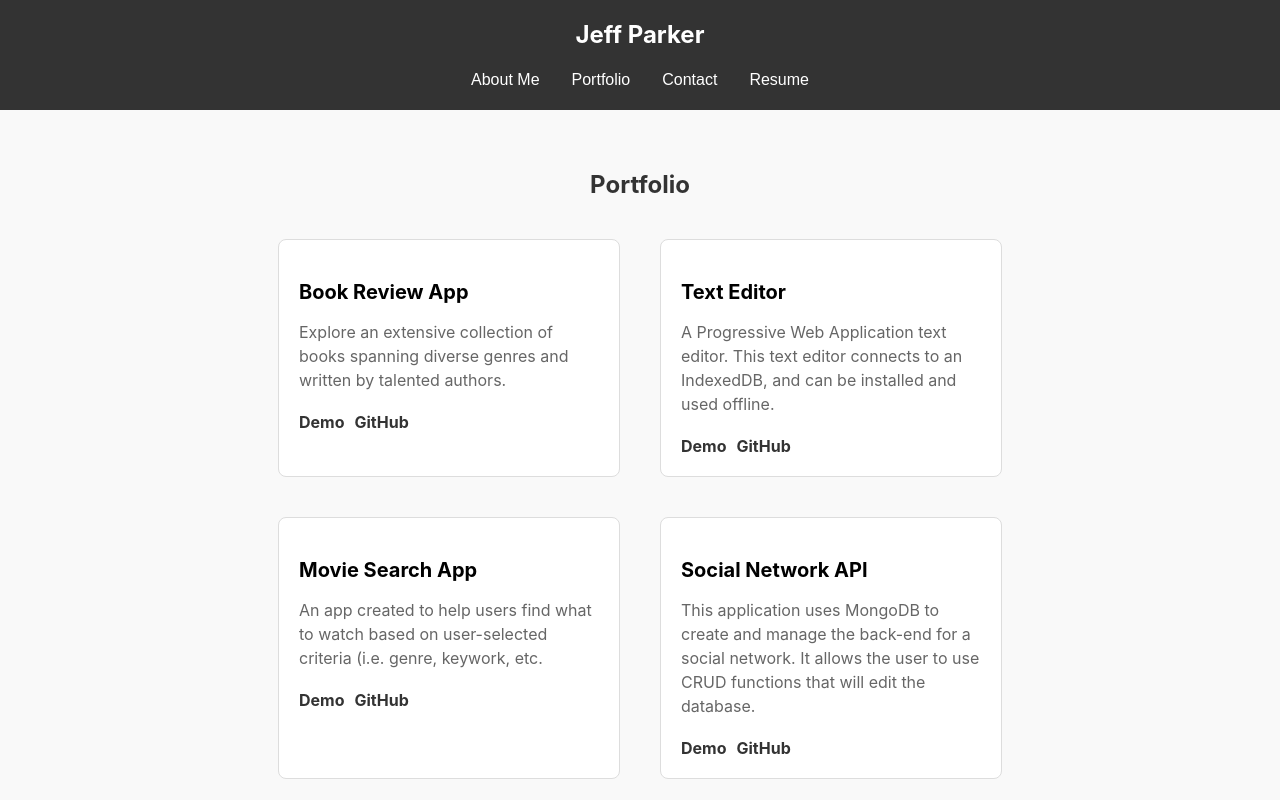
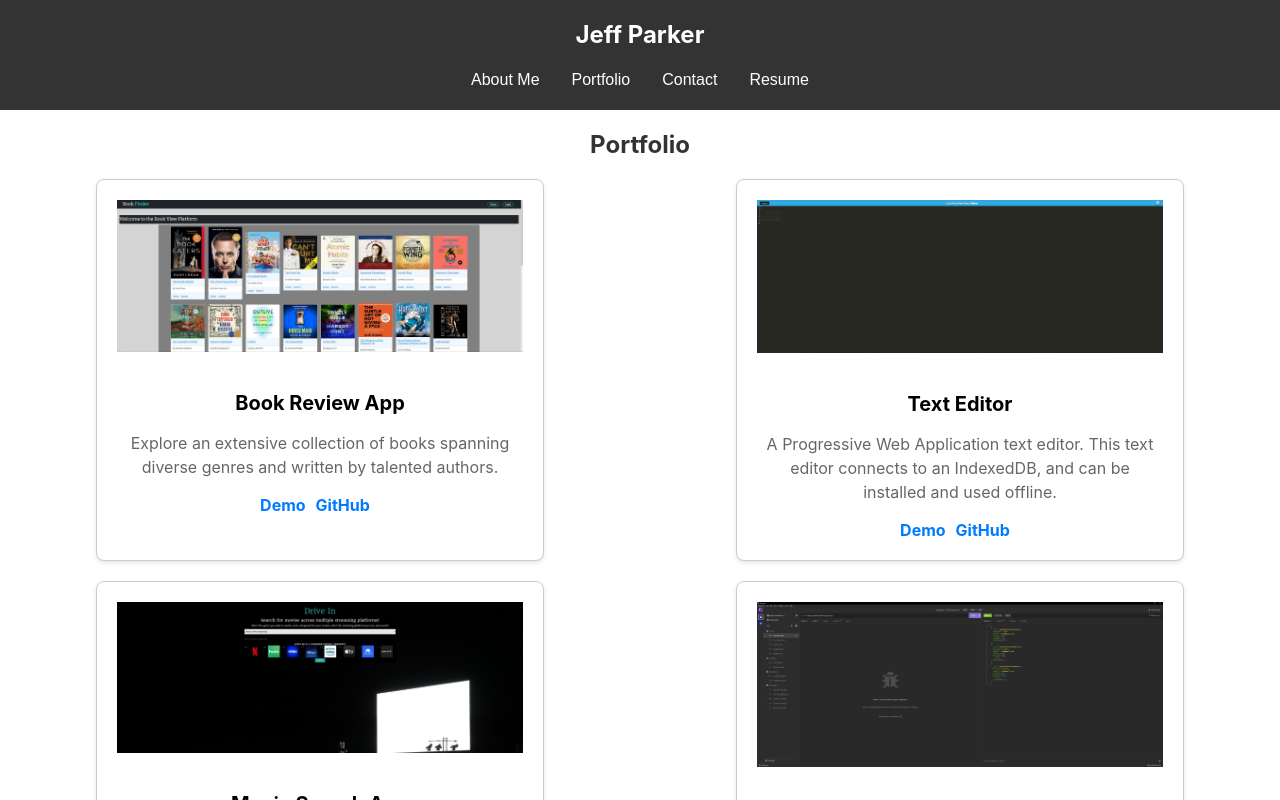
Before and after one commit to jeffrpar/react-portfolio, a React (Create React App) app: page / in a window 1280 px wide. Both pictures are taken after a click on the button "Portfolio". Shown: the top 800 px of the page. Built offline with nearby package versions, Linux system fonts and the light colour scheme.

Commit message:
updated projects component to add images, adjusted styling to fit

```diff
--- a/src/components/Main/Projects/Projects.css
+++ b/src/components/Main/Projects/Projects.css
@@ -1,59 +1,55 @@
-/* Projects.css */
-
-.projects {
-    background-color: #f9f9f9;
-    padding: 40px 0;
+h2 {
   text-align: center;
-  }
-
-  .projects-content {
-    max-width: 960px;
-    margin: 0 auto;
-  }
-
-  h2 {
-    font-size: 24px;
-    margin-bottom: 20px;
 }
 
 .project-list {
   display: flex;
   flex-wrap: wrap;
-    justify-content: center;
+  justify-content: space-around;
 }
 
 .project {
-    background-color: #fff;
-    border: 1px solid #ddd;
+  flex: 0 1 calc(33.33% - 20px); /* Adjust the width as needed */
+  border: 1px solid #ccc;
   border-radius: 8px;
   padding: 20px;
-    margin: 20px;
-    width: 300px;
-    text-align: left;
+  margin-bottom: 20px;
+  text-align: center;
+  box-shadow: 0 2px 4px rgba(0, 0, 0, 0.1);
+  background-color: #fff;
 }
 
-  h3 {
+.project img {
+  max-width: 100%; /* Make sure the image doesn't exceed its parent container */
+  height: auto; /* Maintain aspect ratio */
+  margin-bottom: 15px; /* Add space between the image and project title */
+}
+
+.project h3 {
   font-size: 20px;
   margin-bottom: 10px;
 }
 
-  p {
+.project p {
   font-size: 16px;
-    color: #666;
 }
 
 .project-links {
-    margin-top: 20px;
+  margin-top: 15px;
 }
 
 .project-links a {
   display: inline-block;
   margin-right: 10px;
   text-decoration: none;
-    color: #333;
+  color: #007bff;
   font-weight: bold;
 }
 
-  .project-links a:hover {
-    color: #007bff;
+/* Add a media query for smaller screens */
+@media (max-width: 767px) {
+  .project {
+    flex: 0 1 calc(100% - 20px); /* Full width on smaller screens */
+    margin-right: 0; /* Remove right margin to stack them vertically */
   }
+}
--- a/src/components/Main/Projects/Projects.js
+++ b/src/components/Main/Projects/Projects.js
@@ -14,36 +14,42 @@ function Projects() {
       description: 'Explore an extensive collection of books spanning diverse genres and written by talented authors.',
       demoLink: 'https://book-review-utsa-835f37f9b48c.herokuapp.com/',
       repoLink: 'https://github.com/jeffrpar/book-review',
+      image: bookImg,
     },
     {
       title: 'Text Editor',
       description: 'A Progressive Web Application text editor. This text editor connects to an IndexedDB, and can be installed and used offline.',
       demoLink: 'https://text-editor-utsa-61be1b363975.herokuapp.com/',
       repoLink: 'https://github.com/jeffrpar/pwa-text-editor',
+      image: textEditorImg,
     },
     {
       title: 'Movie Search App',
       description: 'An app created to help users find what to watch based on user-selected criteria (i.e. genre, keywork, etc.',
       demoLink: 'https://jakecas77.github.io/Parkers-Drive-In/',
       repoLink: 'https://github.com/JakeCas77/Parkers-Drive-In',
+      image: moviesImg,
     },
     {
       title: 'Social Network API',
       description: 'This application uses MongoDB to create and manage the back-end for a social network. It allows the user to use CRUD functions that will edit the database. ',
       demoLink: 'https://github.com/jeffrpar/social-network-api',
       repoLink: 'https://github.com/jeffrpar/social-network-api',
+      image: socialNetworkImg,
     },
     {
       title: 'Quiz App',
       description: 'An app using HTML, CSS, and JavaScript created to help users learn web development.',
       demoLink: 'https://jeffrpar.github.io/quiz-app/index.html',
       repoLink: 'https://github.com/yourusername/project5',
+      image: quizImg,
     },
     {
       title: 'E-Commerce Back End',
       description: 'This project uses MySQL and Sequelize to create the back end of an e-commerce site. This can be used to show information about products and track inventory.',
       demoLink: 'https://github.com/jeffrpar/ecommerce-back-end',
       repoLink: 'https://github.com/jeffrpar/ecommerce-back-end',
+      image: ecommerceImg,
     },
   ];
 
@@ -54,6 +60,7 @@ function Projects() {
         <div className="project-list">
           {projects.map((project, index) => (
             <div key={index} className="project">
+              <img src={project.image} alt={project.name} />
               <h3>{project.title}</h3>
               <p>{project.description}</p>
               <div className="project-links">
```
Lines whose indentation alone changed are shown as unchanged.
